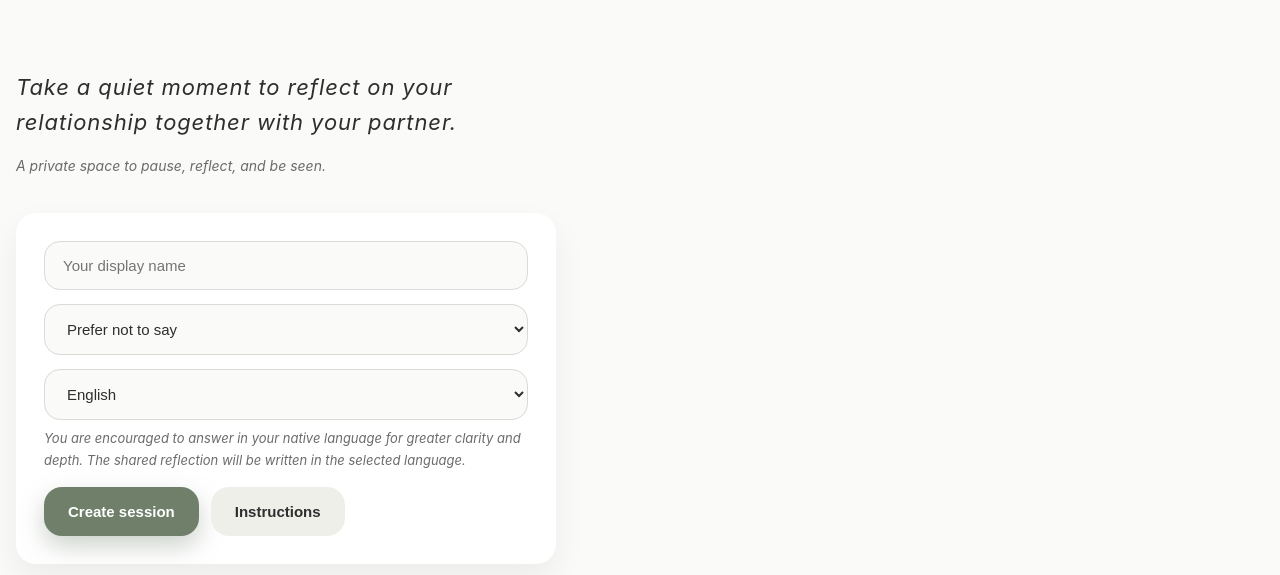
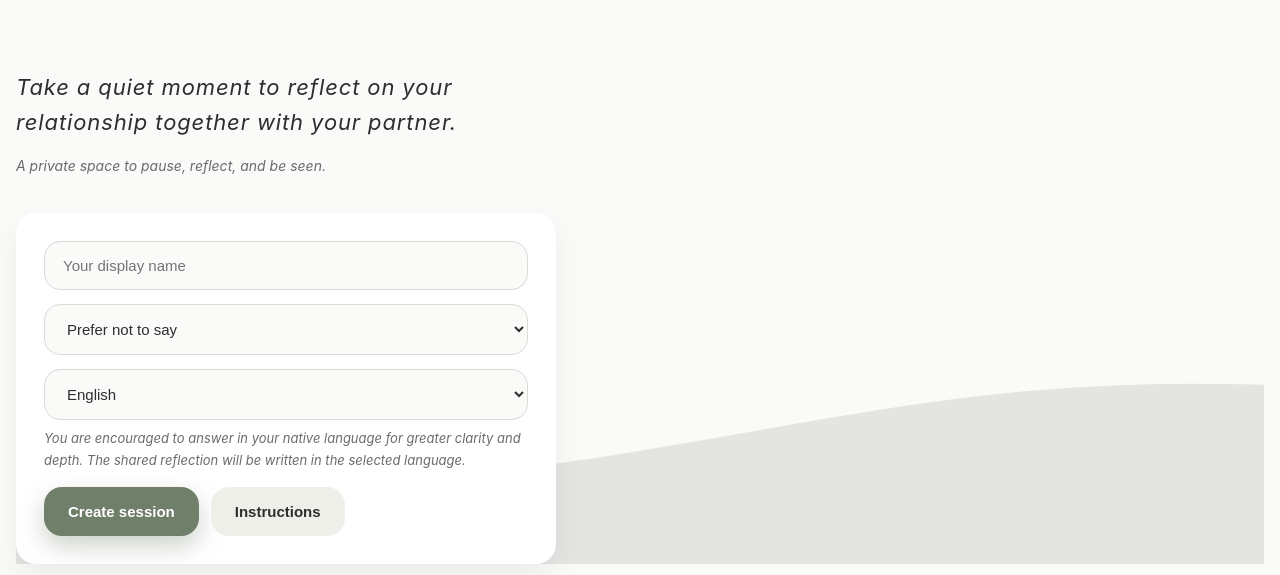
Before and after one commit to rokz11/reflectus-frontend, a React (Create React App) app: page / in a window 1280 px wide. Shown: the part 377-952 px from the top of the page. Built offline with nearby package versions, Linux system fonts and the light colour scheme.

Commit message:
Update CreateSession.js

```diff
--- a/src/pages/CreateSession.js
+++ b/src/pages/CreateSession.js
@@ -19,8 +19,8 @@ export default function CreateSession() {
         headers: { "Content-Type": "application/json" },
         body: JSON.stringify({
           creator_name: name,
-          gender: gender,        // ✅ FIX: ponovno pošljemo gender
-          language: language     // ✅ language gre pravilno v backend
+          gender: gender,
+          language: language
         })
       });
 
@@ -40,6 +40,21 @@ export default function CreateSession() {
 
   return (
     <div className="fade-in">
+
+      {/* BACKGROUND WAVE – ADDED */}
+      <div className="breathing-bg">
+        <svg
+          viewBox="0 0 1440 320"
+          preserveAspectRatio="none"
+          className="wave"
+        >
+          <path
+            fill="rgba(180,180,180,0.35)"
+            d="M0,160 C120,190 240,210 360,205 C480,200 600,170 720,160 C840,150 960,160 1080,175 C1200,190 1320,200 1440,190 L1440,320 L0,320 Z"
+          />
+        </svg>
+      </div>
+
       {/* HERO */}
       <div className="intro-block" style={{ marginBottom: 36 }}>
         <p className="session-invitation">
@@ -70,7 +85,6 @@ export default function CreateSession() {
           <option value="male">Male</option>
         </select>
 
-        {/* LANGUAGE SELECTION – PRE CREATE */}
         <select
           value={language}
           onChange={e => setLanguage(e.target.value)}
@@ -106,7 +120,6 @@ export default function CreateSession() {
           </button>
         </div>
 
-        {/* INLINE INSTRUCTIONS */}
         {showInstructions && (
           <div style={{ marginTop: 20 }}>
             <ul className="intro-steps">
```
